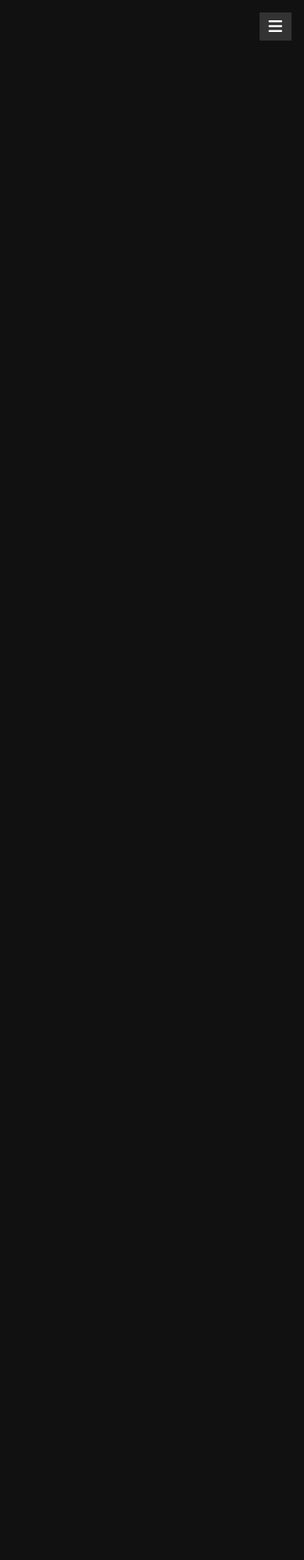
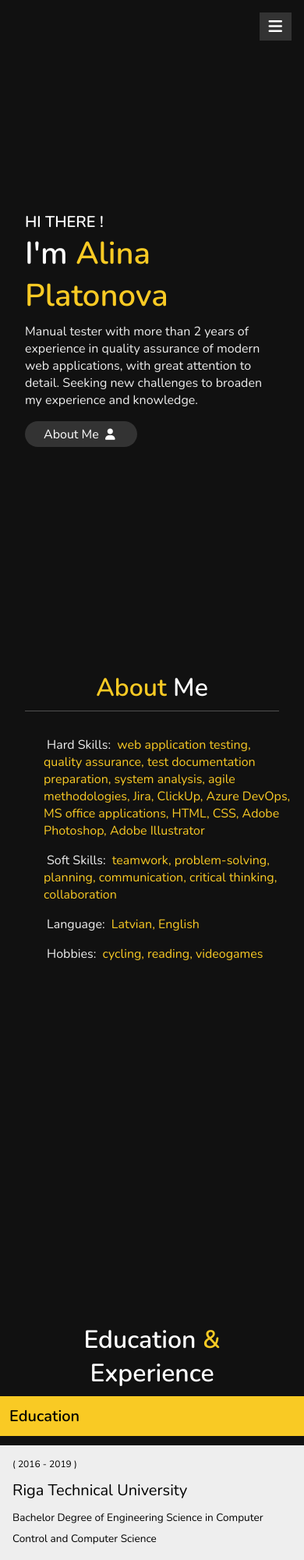
Before and after one commit to VUMC-ATP4/alina-platonova-HTML, a plain HTML site: page index.html in a window 390 px wide. Shown: the top 2000 px of the page at 78% size. Before the commit the page ends 844 px from the top, so only its background shows below. Drawn offline with nearby package versions, Linux system fonts and the light colour scheme.

Commit message:
Updated sections About and Experience

```diff
--- a/css/style.css
+++ b/css/style.css
@@ -44,6 +44,56 @@ html::-webkit-scrollbar-thumb {
 body {
     background: #111;
     overflow-x: hidden;
+    padding-left: 35rem;
+}
+
+section {
+    min-height: 100vh;
+    padding: 1rem;
+}
+
+.btn {
+    padding: .7rem 3rem;
+    background: #333;
+    color: #fff;
+    cursor: pointer;
+    margin-top: 1rem;
+    font-size: 2rem;
+    border-radius: 5rem;
+}
+
+.btn i {
+    padding: 0 .5rem;
+    font-size: 1.8rem;
+}
+
+.btn:hover {
+    background: var(--yellow);
+}
+
+.heading {
+    text-align: center;
+    margin: 0 6rem;
+    font-size: 4rem;
+    padding: 1rem;
+    border-bottom: .1rem solid #fff4;
+    color: #fff;
+}
+
+.heading span {
+    color: var(--yellow);
+}
+
+.headingtwo {
+    text-align: center;
+    margin: 0 6rem;
+    font-size: 4rem;
+    padding: 1rem;
+    color: #fff;
+}
+
+.headingtwo span {
+    color: var(--yellow);
 }
 
 header {
@@ -121,12 +171,134 @@ header .navbar ul li a:hover {
     display: none;
 }
 
+/* home section start */
+.home {
+    display: flex;
+    justify-content: center;
+    flex-flow: column;
+    padding: 0 15rem;
+
+}
+
+.home h3 {
+    font-size: 2.5rem;
+    color: #fff;
+}
+
+.home h1 {
+    font-size: 5rem;
+    color: #fff;
+}
+
+.home h1 span {
+    color: var(--yellow);
+}
+
+.home p {
+    font-size: 2rem;
+    color: #eee;
+    padding: 1rem 0;
+    text-transform: none;
+}
+
+/* about section start */
+.about .row {
+    display: flex;
+    align-items: center;
+    justify-content: center;
+    flex-wrap: wrap;
+    padding: 1rem 0;
+}
+
+.about .row .info {
+    flex: 1 1 48rem;
+    padding: 2rem 1rem;
+    padding-left: 6rem;
+}
+
+.about .row .info h3 {
+    font-size: 2rem;
+    color: var(--yellow);
+    padding: 1rem 0;
+    font-weight: normal;
+    text-transform: none;
+}
+
+.about .row .info h3 span {
+    color: #eee;
+    padding: 0 .5rem;
+}
+
+/* education & experience section start */
+.edu-exp .row {
+    display: flex;
+    flex-wrap: wrap;
+    gap: 1.5rem;
+}
+
+.edu-exp .row .box-container {
+    flex: 1 1 40rem;
+}
+
+.edu-exp .row .box-container .title {
+    padding: 1.5rem;
+    font-size: 2.5rem;
+    background-color: var(--yellow);
+}
+
+.edu-exp .row .box-container .box {
+    text-align: left;
+    margin: 1.5rem 0;
+    background-color: #eee;
+    padding: 2rem;
+}
+
+.edu-exp .row .box-container .box span {
+    font-size: 1.5rem;
+}
+
+.edu-exp .row .box-container .box h3 {
+    font-size: 2.5rem;
+    font-weight: normal;
+    margin-top: 1.5rem;
+    margin-bottom: 1rem;
+    text-transform: none;
+}
+
+.edu-exp .row .box-container .box h4 {
+    font-size: 2rem;
+    font-weight: normal;
+    margin-bottom: 1rem;
+}
+
+.edu-exp .row .box-container .box p {
+    font-size: 1.7rem;
+    line-height: 2;
+    text-transform: none;
+}
+
+.edu-exp .row .box-container .box li {
+    font-size: 1.5rem;
+    line-height: 2;
+    text-transform: none;
+}
+
+.edu-exp .row .box-container .box ul {
+    list-style-type: none;
+    margin: 0;
+    padding: 0;
+}
+
 
 /* media queries jeb stila nosacījumi priekš datoriem,  mob. un planšetēm */
 @media (max-width: 1200px) {
 
     html {
         font-size: 55%;
+    }
+
+    .home {
+        padding: 1rem 4rem;
     }
 }
 
@@ -144,6 +316,10 @@ header .navbar ul li a:hover {
     header.toggle {
         left: 0%;
     }
+
+    body {
+        padding: 0;
+    }
 }
 
 @media (max-width: 768px) {
@@ -158,4 +334,8 @@ header .navbar ul li a:hover {
     header {
         width: 100vw;
     }
+
+    .heading {
+        margin: 0 3rem;
+    }
 }
--- a/index.html
+++ b/index.html
@@ -21,8 +21,8 @@
 
 
         <div class="user">
-            <img src="https://scontent-hel3-1.xx.fbcdn.net/v/t39.30808-6/279627262_5003458526413966_6134321171135329685_n.jpg?_nc_cat=104&ccb=1-6&_nc_sid=09cbfe&_nc_ohc=KJge65Qu7RgAX--YaZa&_nc_ht=scontent-hel3-1.xx&oh=00_AT9G1lJAeFp5CpeNVjYQ-BaykhOb0-PGzInlkpCeL448VA&oe=6287C988" alt="Me with sakura tree">
-            <h3 class="name">Alīna Platonova</h3>
+            <img src="images/279681572_1361626794314634_9123577326472184039_n.jpg" alt="Me with sakura tree">
+            <h3 class="name">Alina Platonova</h3>
             <p class="post">manual tester</p>
         </div>
 
@@ -30,7 +30,7 @@
             <ul>
                 <li><a href="#home">home</a></li>
                 <li><a href="#about">about</a></li>
-                <li><a href="#education">education</a></li>
+                <li><a href="#education">education & experience</a></li>
                 <li><a href="#portfolio">portfolio</a></li>
                 <li><a href="#contact">contact</a></li>
             </ul>
@@ -44,8 +44,70 @@
     <div id="menu" class="fas fa-bars"></div>
 
     <!-- home section starts -->
+    <section class="home" id="home">
+        <h3>HI THERE !</h3>
+        <h1>I'm <span>alina platonova</span></h1>
+        <p>Manual tester with more than 2 years of experience in quality assurance of modern web applications, with great attention to detail. Seeking new challenges to broaden my experience and knowledge.</p>
+        <a href="#about"><button class="btn">about me <i class="fas fa-user"></i></button></a>
 
+    </section>
     <!-- home section ends -->
+
+    <!-- about section starts -->
+    <section class="about" id="about">
+        <h1 class="heading"> <span>about</span> me </h1>
+
+        <div class="row">
+            <div class="info">
+                <h3> <span> hard skills: </span> web application testing, quality assurance, test documentation preparation, system analysis, agile methodologies, Jira, ClickUp, Azure DevOps, MS office applications, HTML, CSS, Adobe Photoshop, Adobe Illustrator </h3>
+                <h3> <span> soft skills: </span> teamwork, problem-solving, planning, communication, critical thinking, collaboration </h3>
+                <h3> <span> language: </span> Latvian, English </h3>
+                <h3> <span> hobbies: </span> cycling, reading, videogames </h3>
+            </div>
+        </div>
+    </section>
+    <!-- about section ends -->
+
+    <!-- education & experience section starts -->
+    <div class="edu-exp" id="education">
+        <h1 class="headingtwo"> education <span>&</span> experience </h1>
+        <div class="row">
+            <div class="box-container">
+                <h3 class="title">education</h3>
+
+                <div class="box">
+                    <span>( 2016 - 2019 )</span>
+                    <h3>Riga Technical University</h3>
+                    <p>Bachelor Degree of Engineering Science in Computer Control and Computer Science</p>
+                </div>
+
+                <div class="box">
+                    <span>( 2019 - 2022 )</span>
+                    <h3>Riga Technical University</h3>
+                    <p>Professional Master Degree in Information Technology and Qualification of Project Manager in Information Technology</p>
+                </div>
+            </div>
+
+            <div class="box-container">
+                <h3 class="title">experience</h3>
+
+                <div class="box">
+                    <span>( 2019 - Present )</span>
+                    <h3>SIA "sem.lv"</h3>
+                    <h4>Manual tester</h4>
+                    <ul>
+                        <li>Visual and functional testing of web applications</li>
+                        <li>Documentation preparation</li>
+                        <li>Tehnical specification development</li>
+                        <li>User guide development</li>
+                    </ul>
+                </div>
+            </div>
+
+        </div>
+
+    </div>
+    <!-- education & experience section ends -->
 
     <!-- jquery cdn link -->
     <script src="https://cdnjs.cloudflare.com/ajax/libs/jquery/3.6.0/jquery.min.js"></script>
```
Also changed, not shown: images/279681572_1361626794314634_9123577326472184039_n.jpg (added).
